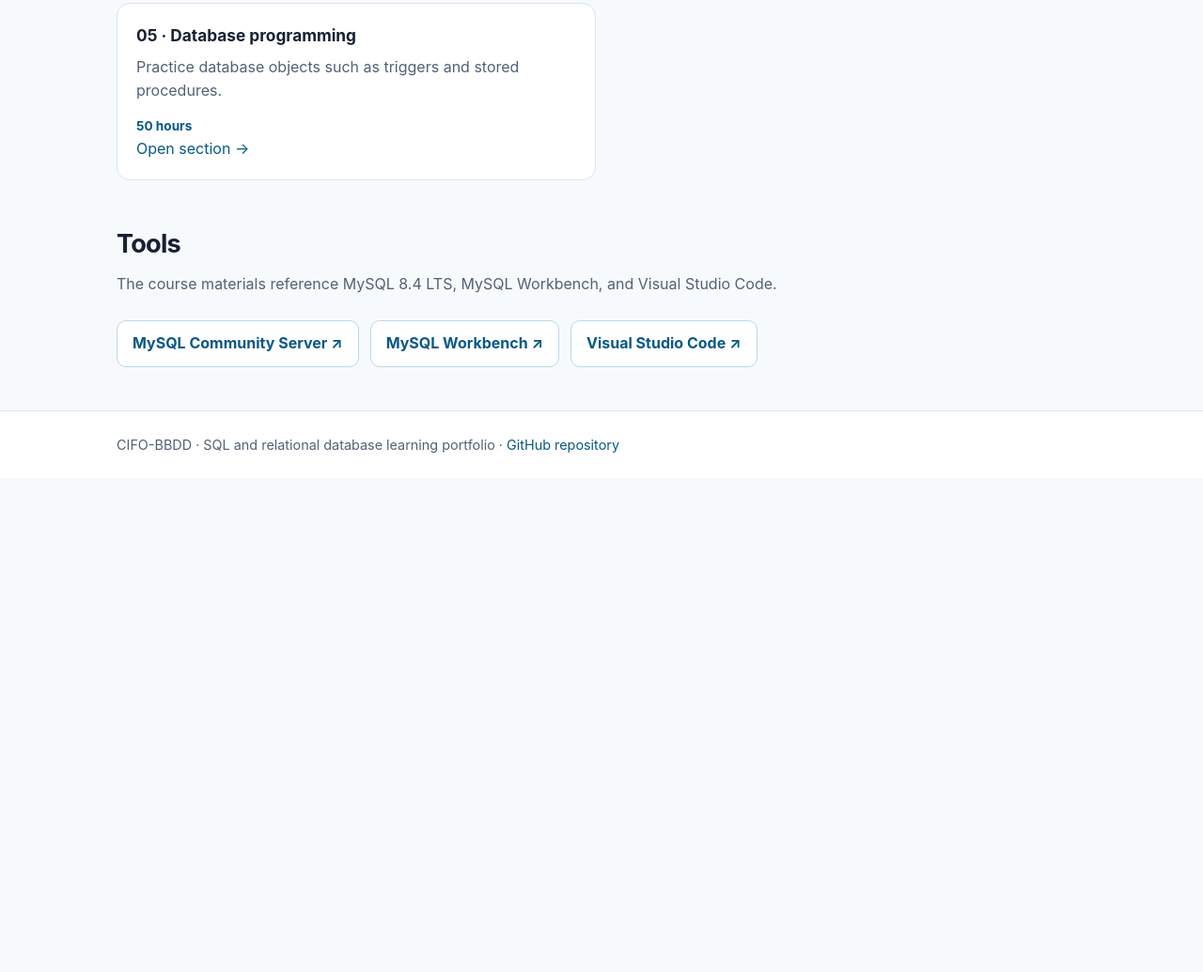
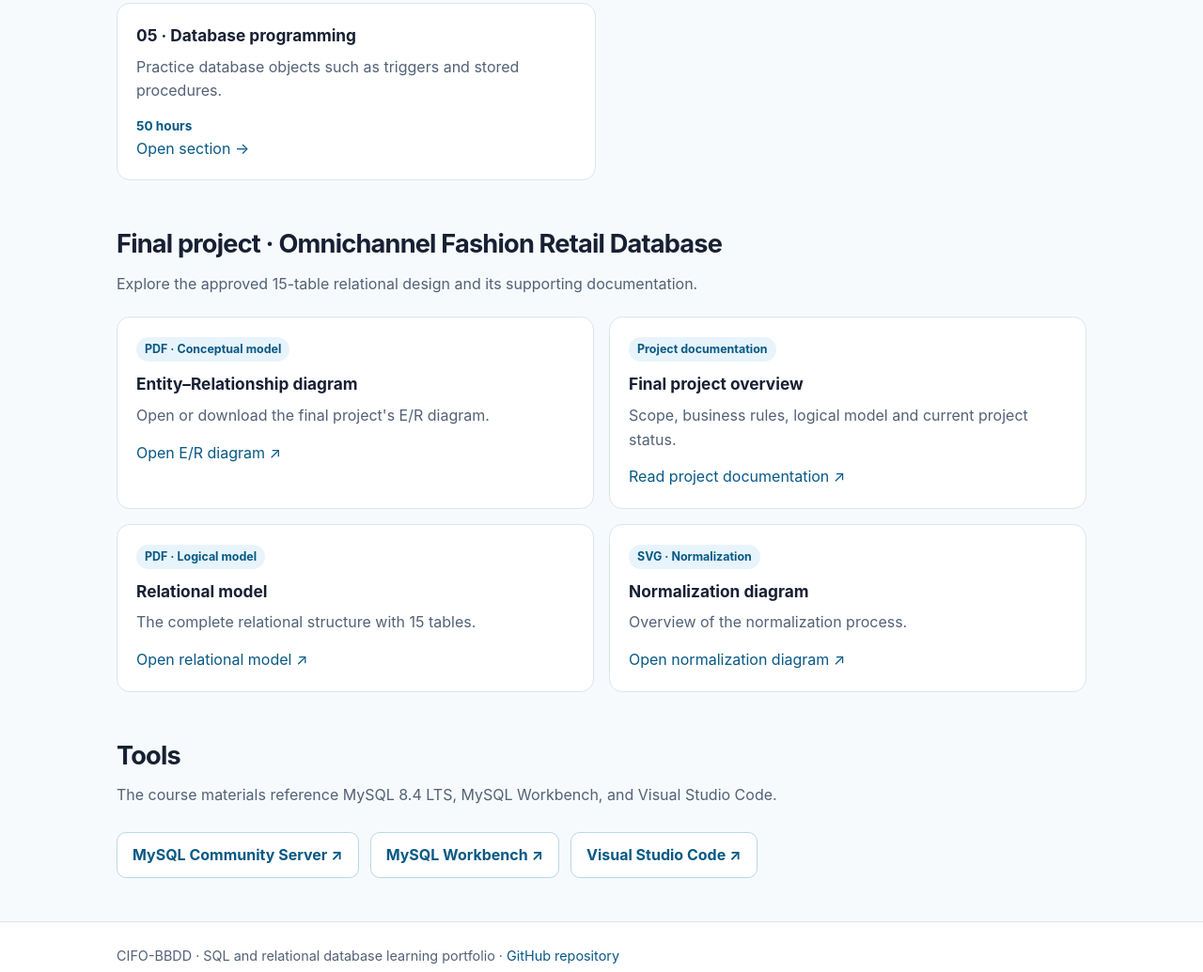
Before and after one commit to Habibi1988/Bases-de-Datos-Relacionales-SQL, a plain HTML site: page docs/course-site/index.html in a window 1280 px wide. Shown: the part 1737-2772 px from the top of the page at 94% size. Before the commit the page ends 2246 px from the top, so only its background shows below. Drawn offline with Linux system fonts and the light colour scheme.

Commit message:
Add final project links to published course website

```diff
--- a/docs/course-site/index.html
+++ b/docs/course-site/index.html
@@ -116,6 +116,17 @@
     </div>
   </section>
 
+
+  <section id="final-project">
+    <h2>Final project · Omnichannel Fashion Retail Database</h2>
+    <p class="section-intro">Explore the approved 15-table relational design and its supporting documentation.</p>
+    <div class="grid">
+      <article class="card"><span class="tag">PDF · Conceptual model</span><h3>Entity–Relationship diagram</h3><p>Open or download the final project's E/R diagram.</p><a href="../../10-final-project/er-diagram/Diagrama-ER-Tienda-Moda-Omnicanal.pdf" target="_blank" rel="noopener">Open E/R diagram ↗</a></article>
+      <article class="card"><span class="tag">Project documentation</span><h3>Final project overview</h3><p>Scope, business rules, logical model and current project status.</p><a href="../../10-final-project/README.md">Read project documentation ↗</a></article>
+      <article class="card"><span class="tag">PDF · Logical model</span><h3>Relational model</h3><p>The complete relational structure with 15 tables.</p><a href="../../10-final-project/relational-model/Modelo-Relacional-15-Tablas.pdf" target="_blank" rel="noopener">Open relational model ↗</a></article>
+      <article class="card"><span class="tag">SVG · Normalization</span><h3>Normalization diagram</h3><p>Overview of the normalization process.</p><a href="../../10-final-project/documentation/Normalizacion-Tienda-Moda.svg" target="_blank" rel="noopener">Open normalization diagram ↗</a></article>
+    </div>
+  </section>
   <section id="tools">
     <h2>Tools</h2>
     <p class="section-intro">The course materials reference MySQL 8.4 LTS, MySQL Workbench, and Visual Studio Code.</p>
```
